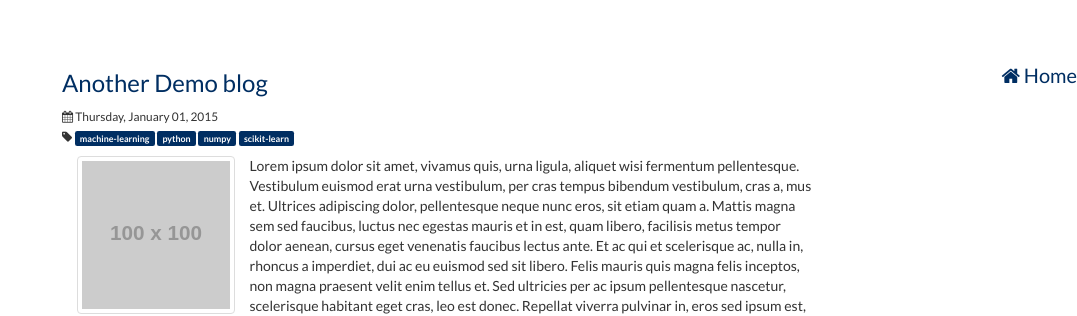
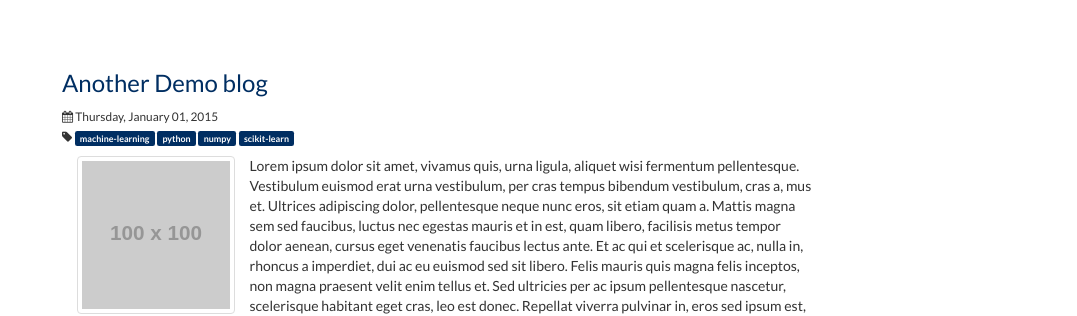
Before and after one commit to vadzim-pro/blog, a Jekyll site: the page built from index.html, in a window 1280 px wide. Shown: the top 316 px of the page, without its empty margins (203-1280 px from the left). Built offline with Jekyll 4.4.1, drawn with Linux system fonts in a browser that asks for light colours; nearby versions of some CDN libraries.

Commit message:
Update header.html

```diff
--- a/_includes/header.html
+++ b/_includes/header.html
@@ -1,13 +1,5 @@
 <header>
 
-        <ul id="main-menu" class="nav navbar-nav navbar-right">
 
-          {% for menuItem in site.data.menu.mainmenu %}
-            <li><a href="{{ menuItem[1].url | prepend: site.baseurl }}">
-              <i class="fa {{menuItem[1].icon_class}}"></i> {{menuItem[1].text}}</a>
-            </li>
-          {% endfor %}
-
-        </ul>
 
 </header>
```
